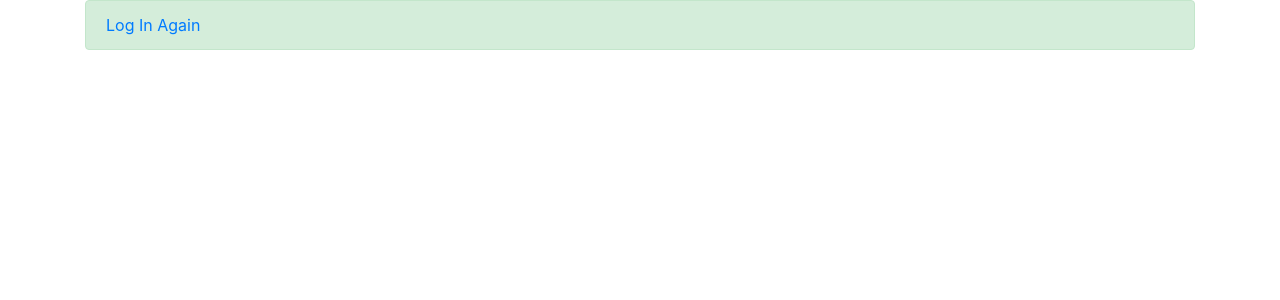
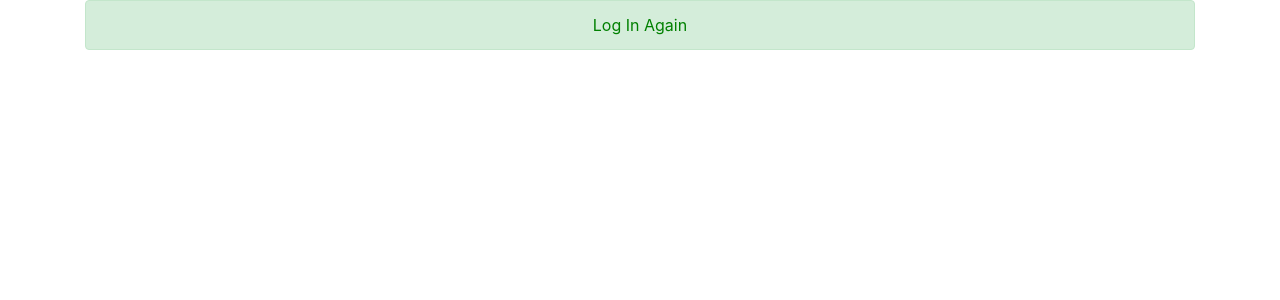
Before and after one commit to sudz286/logsys, a Django app: page /logout in a window 1280 px wide. Shown: the top 300 px of the page. Run offline with Django 3.2, Linux system fonts and the light colour scheme; some libraries are stand-ins or nearby versions.

```diff
--- a/profile_view/templates/profile_view/home.html
+++ b/profile_view/templates/profile_view/home.html
@@ -17,7 +17,7 @@
 				<a class = "navbar-brand" href = "{% url 'home' %}">LOGSYS</a>
 				<ul class=”navbar-nav” style="list-style: none";>
 					<li class=”nav-item”>
-						<a class = "nav-link" href = "{% url 'logout' %}">Logout</a>
+						<a class = "nav-link" href = "{% url 'logout' %}" style="color:white;">Logout</a>
 					</li>
 				</ul>
 			</nav>
@@ -32,8 +32,8 @@
 							<div class = "form-group">
 							    {% csrf_token %}
 							    {{ profile_form|crispy }}
-						        <button type="submit">Upload</button>
-					    	</div>
+							</div>
+						    <button type="submit">Upload</button>
 				   		</form>
 				   		<h5 class="card-title">Welcome</h5>
 						<h5 class = "card-body">{{ user.first_name }} {{user.last_name}}</h5>
--- a/users/templates/users/logout.html
+++ b/users/templates/users/logout.html
@@ -9,9 +9,9 @@
 	<title>Signup</title>
 </head>
 <body>
-	<div class = "container">
+	<div class = "container" style="text-align: center;">
 		<div class="alert alert-success" role="alert">
-		<a href = "{% url 'login' %}">Log In Again</a>
+		<a href = "{% url 'login' %}" style="color:green;text-decoration: none;">Log In Again</a>
 		</div>
 	</div>
 
```
Also changed, not shown: users/templates/users/login.html (+5 -3 lines), users/templates/users/register.html (+6 -4 lines), db.sqlite3, media/default.jpg, media/profile_pics/IMG-20160727-WA0008.jpg (deleted), media/profile_pics/IMG-20160727-WA0010.jpg (deleted), media/profile_pics/IMG-20160727-WA0010_hya6y8d.jpg (deleted), media/profile_pics/IMG-20160729-WA0002.jpg (deleted), media/profile_pics/Nokia-N9-Fan-Bing-bing-01.jpg (deleted), media/profile_pics/Wallpaper_Mob.jpg (deleted), media/profile_pics/default.jpg (added).
